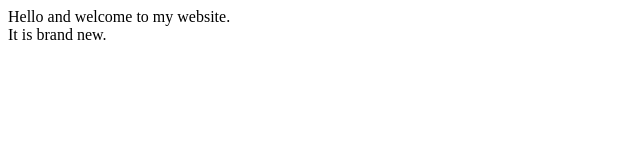
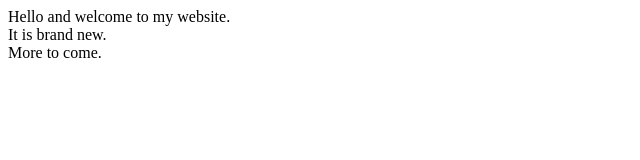
Before and after one commit to psyzall/psyzall, a plain HTML site: page index.html in a window 1280 px wide. Shown: the whole page, without its empty margins (0-640 px from the left). Drawn offline with Linux system fonts and the light colour scheme.

Commit message:
added third line

```diff
--- a/index.html
+++ b/index.html
@@ -9,5 +9,7 @@
     Hello and welcome to my website.
     <br>
     It is brand new.
+    <br>
+    More to come.
 </body>
 </html>
```
